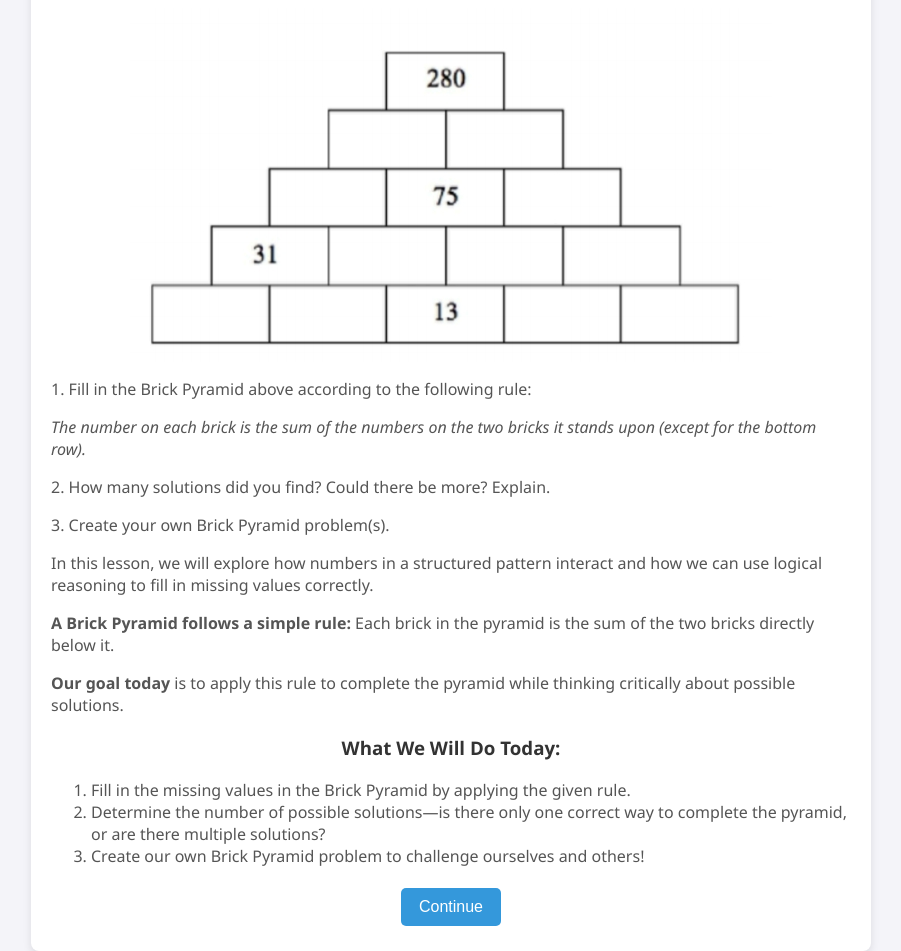
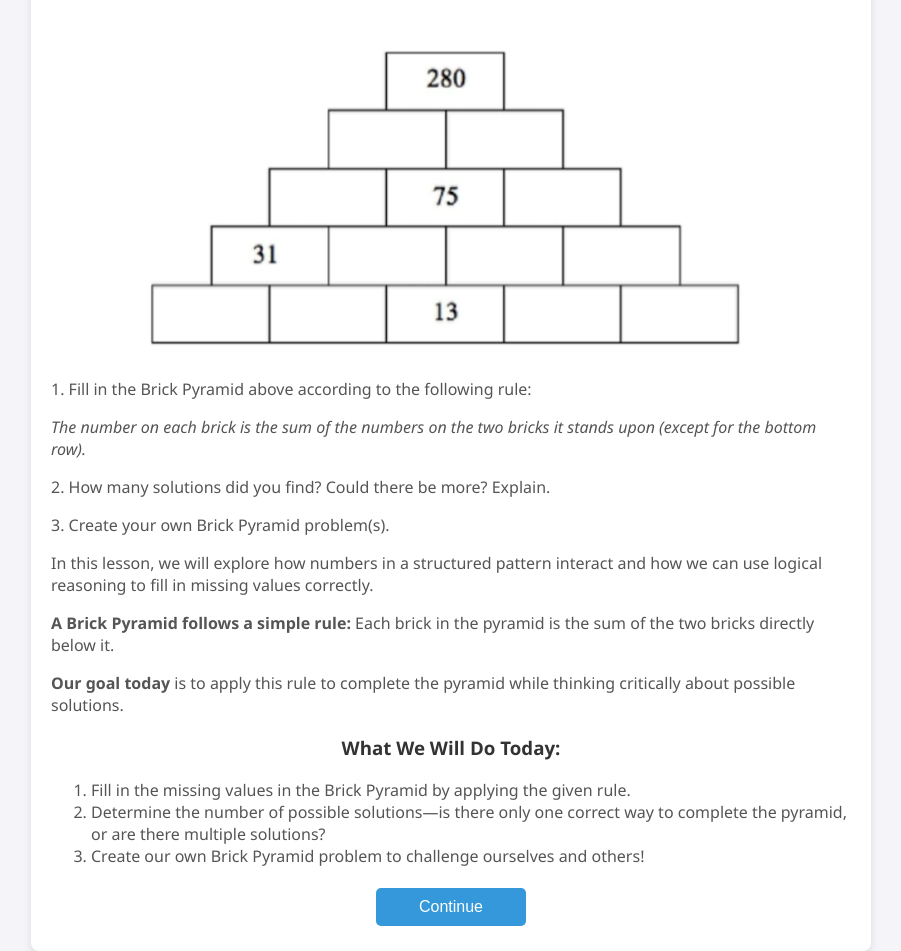
Before and after one commit to jameyangzy/student-interactive-questions, a plain HTML site: page index.html in a window 1280 px wide. Shown: the whole page, without its empty margins (189-1090 px from the left). Drawn offline with Linux system fonts and the light colour scheme.

Commit message:
Update styles.css

```diff
--- a/styles.css
+++ b/styles.css
@@ -62,7 +62,7 @@ button {
     transition: background-color 0.3s;
     margin: 5px;
     font-size: 16px;
-    width: 100px; /* 按钮宽度 */
+    width: 150px; /* 按钮宽度 */
 }
 
 button:hover {
```
